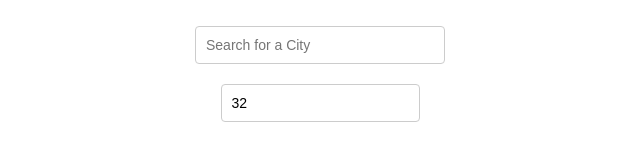
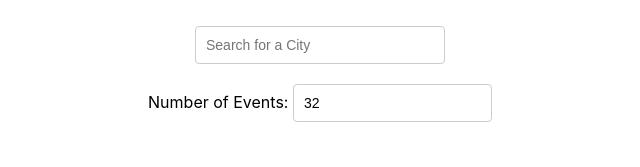
Before and after one commit to Kyle-Michaels/meet, a React (Create React App) app: page / in a window 1280 px wide. Shown: the top 167 px of the page, without its empty margins (320-960 px from the left). Built offline with nearby package versions, Linux system fonts and the light colour scheme.

Commit message:
added label to textbox

```diff
--- a/src/components/NumberOfEvents.js
+++ b/src/components/NumberOfEvents.js
@@ -13,6 +13,7 @@ const NumberOfEvents = ({ setCurrentNOE }) => {
   }
   return (
     <div id="number-of-events">
+      <label>Number of Events: </label>
       <input
         type="text"
         className="number-of-events"
```
